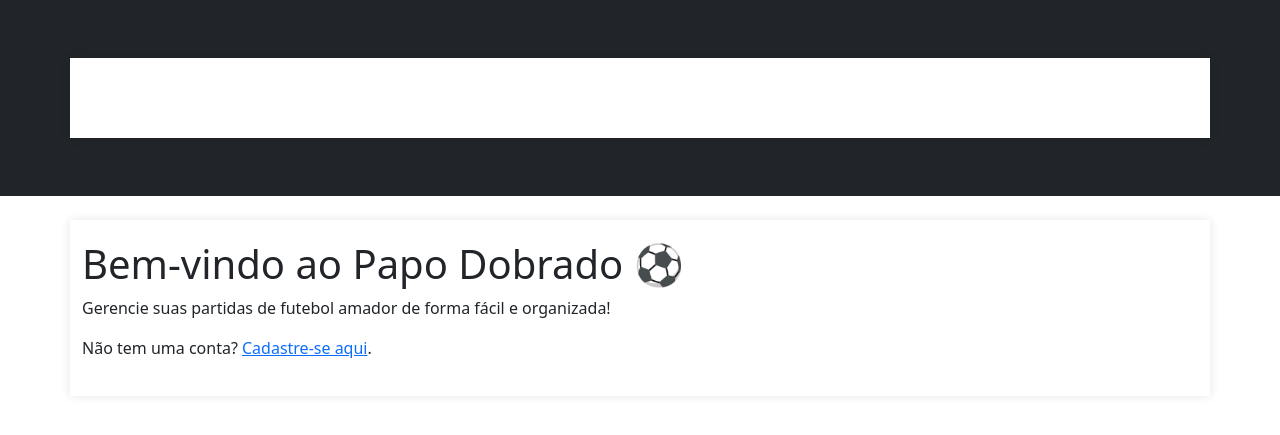
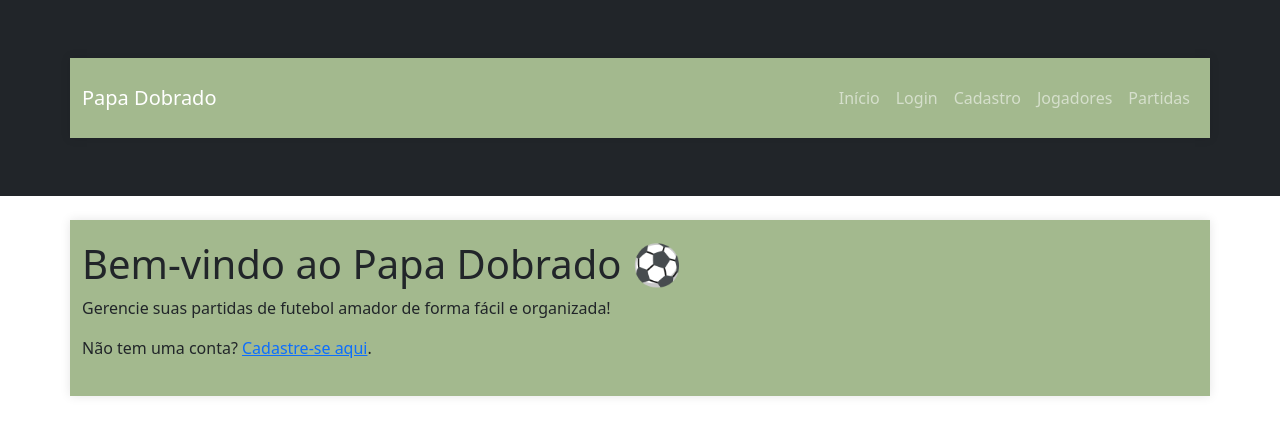
Before and after one commit to alewnardu/papadobradofc, a Flask app: page / in a window 1280 px wide. Shown: the top 435 px of the page. Run offline with Flask 3, Linux system fonts and the light colour scheme; parts of the project's set-up code (start-up, migrations or seed data) failed here and were passed over.

Commit message:
Ajustes de estilos

```diff
--- a/app/static/css/style.css
+++ b/app/static/css/style.css
@@ -1,12 +1,3 @@
-/* body {
-    font-family: Arial, sans-serif;
-    text-align: center;
-    margin-top: 50px;
-}
-h1 {
-    color: #007bff;
-} */
-
 body {
     font-family: Arial, sans-serif;
     background-color: #f4f4f4;
@@ -17,7 +8,7 @@ body {
 .container {
     max-width: 600px;
     margin: 50px auto;
-    background-color: white;
+    background-color: #a3b98e;
     padding: 20px;
     box-shadow: 0 0 10px rgba(0, 0, 0, 0.1);
 }
--- a/app/templates/index.html
+++ b/app/templates/index.html
@@ -3,7 +3,7 @@
   <head>
     <meta charset="UTF-8" />
     <meta name="viewport" content="width=device-width, initial-scale=1.0" />
-    <title>Papo Dobrado - Início</title>
+    <title>Papa Dobrado - Início</title>
     <link rel="stylesheet" href="{{ url_for('static', filename='css/style.css') }}" />
     <link rel="stylesheet" href="https://cdn.jsdelivr.net/npm/bootstrap@5.3.0/dist/css/bootstrap.min.css" />
   </head>
@@ -11,7 +11,7 @@
     <!-- Navbar -->
     <nav class="navbar navbar-expand-lg navbar-dark bg-dark">
       <div class="container">
-        <a class="navbar-brand" href="{{ url_for('index') }}">Papo Dobrado</a>
+        <a class="navbar-brand" href="{{ url_for('index') }}">Papa Dobrado</a>
         <button class="navbar-toggler" type="button" data-bs-toggle="collapse" data-bs-target="#navbarNav">
           <span class="navbar-toggler-icon"></span>
         </button>
@@ -29,7 +29,7 @@
 
     <!-- Conteúdo Principal -->
     <div class="container mt-4">
-      <h1>Bem-vindo ao Papo Dobrado ⚽</h1>
+      <h1>Bem-vindo ao Papa Dobrado ⚽</h1>
       <p>Gerencie suas partidas de futebol amador de forma fácil e organizada!</p>
       <p>Não tem uma conta? <a href="{{ url_for('auth.register') }}">Cadastre-se aqui</a>.</p>
     </div>
```
